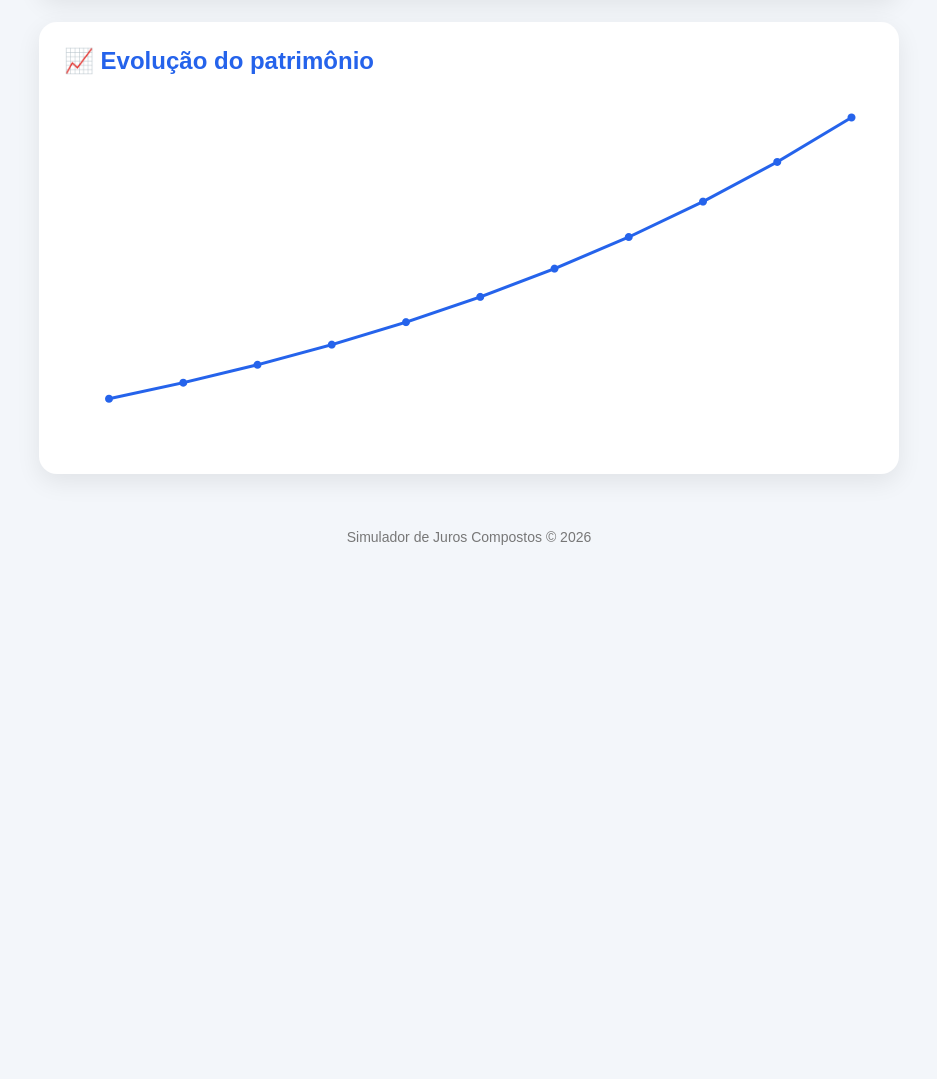
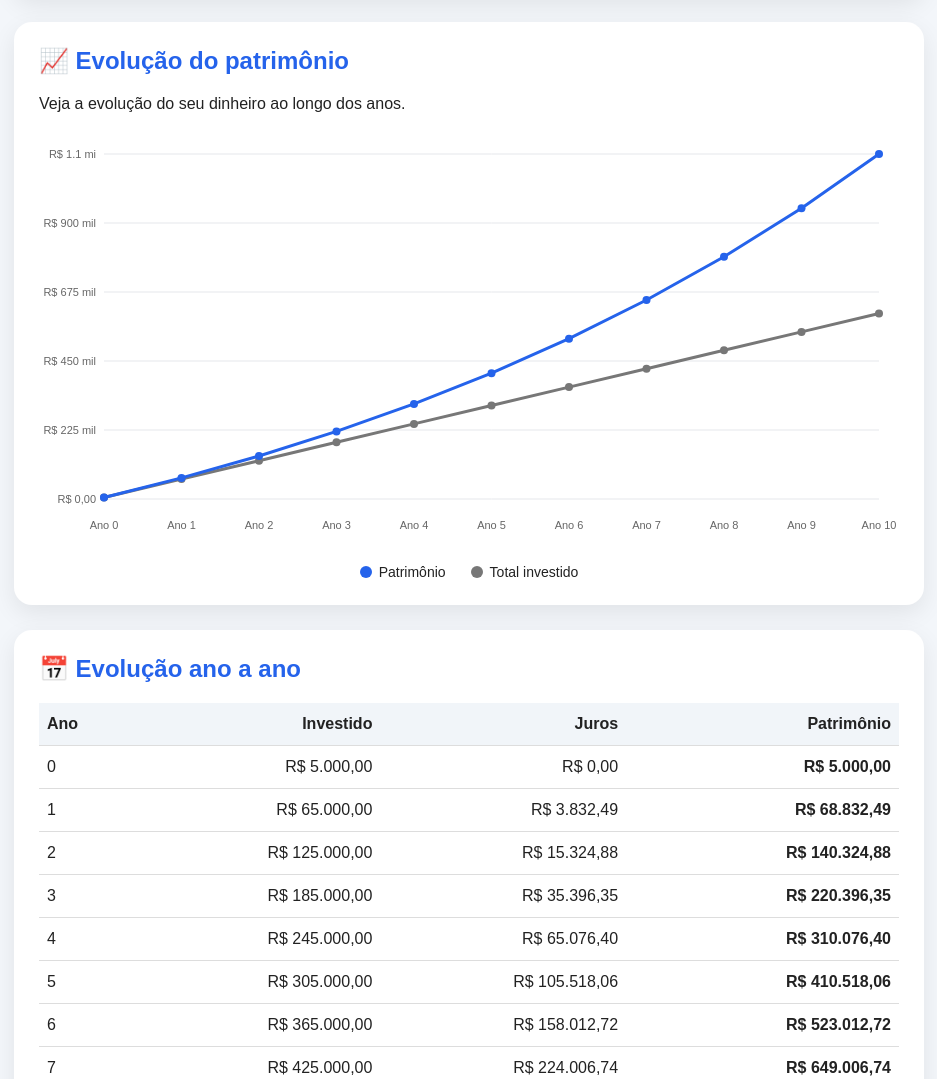
Before and after one commit to danilogutierres/Juros-compostos-, a plain HTML site: page index.html in a window 1280 px wide. Shown: the part 901-1980 px from the top of the page, without its empty margins (171-1108 px from the left). Before the commit the page ends 1471 px from the top, so only its background shows below. Drawn offline with Linux system fonts and the light colour scheme.

Commit message:
Refactor index.html for improved structure and style
Refactor HTML structure and styles for the compound interest simulator. Update input fields, results display, and add event listeners for formatting.

```diff
--- a/index.html
+++ b/index.html
@@ -33,10 +33,10 @@
 header p {
     margin-top: 10px;
     font-size: 16px;
-            opacity: 0.9;
+    opacity: .9;
 }
 .container {
-            max-width: 900px;
+    max-width: 950px;
     margin: 30px auto;
     padding: 0 20px;
 }
@@ -47,7 +47,7 @@
     margin-bottom: 25px;
     box-shadow:
     0 8px 25px
-                rgba(0,0,0,0.08);
+    rgba(0,0,0,.08);
 }
 .card h2 {
     margin-top: 0;
@@ -59,7 +59,9 @@
     margin-bottom: 6px;
     font-weight: bold;
 }
-        /* CAMPOS */
+/* =========================
+   CAMPOS
+========================= */
 .campo-moeda {
     position: relative;
 }
@@ -87,6 +89,9 @@
 input:focus {
     border-color: #2563eb;
 }
+/* =========================
+   BOTÃO
+========================= */
 button {
     width: 100%;
     margin-top: 25px;
@@ -105,12 +110,15 @@
     cursor: pointer;
 }
 button:hover {
-            opacity: 0.9;
+    opacity: .9;
 }
+/* =========================
+   RESULTADOS
+========================= */
 .resultados {
     display: grid;
     grid-template-columns:
-                repeat(3, 1fr);
+    repeat(3,1fr);
     gap: 15px;
 }
 .resultado {
@@ -129,22 +137,91 @@
     font-size: 20px;
     color: #2563eb;
 }
+/* =========================
+   GRÁFICO
+========================= */
+.grafico-container {
+    position: relative;
+    width: 100%;
+    height: 420px;
+}
 canvas {
     width: 100%;
-            max-height: 350px;
+    height: 100%;
 }
+/* LEGENDA */
+.legenda {
+    display: flex;
+    justify-content: center;
+    gap: 25px;
+    margin-top: 15px;
+    font-size: 14px;
+}
+.item-legenda {
+    display: flex;
+    align-items: center;
+    gap: 7px;
+}
+.ponto {
+    width: 12px;
+    height: 12px;
+    border-radius: 50%;
+}
+.patrimonio {
+    background: #2563eb;
+}
+.aportes {
+    background: #777;
+}
+/* =========================
+   TABELA
+========================= */
+.tabela {
+    width: 100%;
+    border-collapse: collapse;
+    margin-top: 20px;
+}
+.tabela th,
+.tabela td {
+    padding: 12px 8px;
+    border-bottom:
+    1px solid #ddd;
+    text-align: right;
+}
+.tabela th:first-child,
+.tabela td:first-child {
+    text-align: left;
+}
+.tabela th {
+    background: #f1f5f9;
+}
+.tabela tr:hover {
+    background: #f8fafc;
+}
+/* =========================
+   RODAPÉ
+========================= */
 footer {
     text-align: center;
     padding: 25px;
     color: #777;
     font-size: 14px;
 }
+/* =========================
+   CELULAR
+========================= */
 @media (max-width: 650px) {
     header h1 {
         font-size: 25px;
     }
     .resultados {
         grid-template-columns: 1fr;
+    }
+    .grafico-container {
+        height: 330px;
+    }
+    .tabela {
+        font-size: 13px;
     }
 }
 </style>
@@ -160,7 +237,9 @@
 </p>
 </header>
 <div class="container">
-    <!-- SIMULADOR -->
+<!-- =========================
+     SIMULADOR
+========================= -->
 <div class="card">
 <h2>
 📊 Faça sua simulação
@@ -174,8 +253,7 @@
 type="text"
 id="inicial"
 value="5.000,00"
-                inputmode="decimal"
-            >
+inputmode="decimal">
 </div>
 <label>
 Aporte mensal
@@ -186,8 +264,7 @@
 type="text"
 id="aporte"
 value="5.000,00"
-                inputmode="decimal"
-            >
+inputmode="decimal">
 </div>
 <label>
 Taxa de juros ao ano (%)
@@ -196,8 +273,7 @@
 type="text"
 id="taxa"
 value="12"
-            inputmode="decimal"
-        >
+inputmode="decimal">
 <label>
 Tempo (anos)
 </label>
@@ -206,12 +282,14 @@
 id="anos"
 value="10"
 min="1"
-        >
+max="100">
 <button onclick="calcular()">
 🚀 Calcular investimento
 </button>
 </div>
-    <!-- RESULTADOS -->
+<!-- =========================
+     RESULTADOS
+========================= -->
 <div class="card">
 <h2>
 💎 Resultado
@@ -243,12 +321,57 @@
 </div>
 </div>
 </div>
-    <!-- GRÁFICO -->
+<!-- =========================
+     GRÁFICO
+========================= -->
 <div class="card">
 <h2>
 📈 Evolução do patrimônio
 </h2>
+<p>
+Veja a evolução do seu dinheiro ao longo dos anos.
+</p>
+<div class="grafico-container">
 <canvas id="grafico"></canvas>
+</div>
+<div class="legenda">
+<div class="item-legenda">
+<div class="ponto patrimonio"></div>
+Patrimônio
+</div>
+<div class="item-legenda">
+<div class="ponto aportes"></div>
+Total investido
+</div>
+</div>
+</div>
+<!-- =========================
+     TABELA ANUAL
+========================= -->
+<div class="card">
+<h2>
+📅 Evolução ano a ano
+</h2>
+<table class="tabela">
+<thead>
+<tr>
+<th>
+Ano
+</th>
+<th>
+Investido
+</th>
+<th>
+Juros
+</th>
+<th>
+Patrimônio
+</th>
+</tr>
+</thead>
+<tbody id="tabela">
+</tbody>
+</table>
 </div>
 </div>
 <footer>
@@ -256,16 +379,18 @@
 </footer>
 <script>
 /* =========================
-   CONVERTER R$ PARA NÚMERO
+   CONVERTER NÚMERO
 ========================= */
 function converterNumero(valor) {
-    valor = valor
-        .replace(/\./g, "")
-        .replace(",", ".");
+    valor =
+    valor
+    .replace(/\./g,"")
+    .replace(",",".")
+    .replace(/[^\d.-]/g,"");
     return Number(valor) || 0;
 }
 /* =========================
-   FORMATO BRASILEIRO
+   DINHEIRO
 ========================= */
 function dinheiro(valor) {
     return valor.toLocaleString(
@@ -316,8 +441,8 @@ function calcular() {
         return;
     }
     /*
-       Transformamos a taxa anual
-       em uma taxa mensal equivalente.
+       Taxa anual equivalente
+       convertida para mensal.
     */
     const taxaMensal =
     Math.pow(
@@ -330,10 +455,13 @@ function calcular() {
     inicial;
     let totalInvestido =
     inicial;
-    let valores =
+    const patrimonioAnual =
     [patrimonio];
-    let labels =
-        ["Início"];
+    const investidoAnual =
+    [totalInvestido];
+    /*
+       Calcula mês a mês.
+    */
     for (
         let mes = 1;
         mes <= meses;
@@ -342,27 +470,31 @@ function calcular() {
         patrimonio =
         patrimonio *
         (1 + taxaMensal);
-        patrimonio += aporte;
+        patrimonio +=
+        aporte;
         totalInvestido +=
         aporte;
+        /*
+           Guarda o resultado
+           no final de cada ano.
+        */
         if (
-            mes % 12 === 0 ||
-            mes === meses
+            mes % 12 === 0
         ) {
-            valores.push(
+            patrimonioAnual.push(
                 patrimonio
             );
-            labels.push(
-                "Ano " +
-                Math.ceil(
-                    mes / 12
-                )
+            investidoAnual.push(
+                totalInvestido
             );
         }
     }
     const juros =
     patrimonio -
     totalInvestido;
+    /*
+       RESULTADOS
+    */
     document.getElementById(
         "totalInvestido"
     ).innerText =
@@ -381,17 +513,27 @@ function calcular() {
     dinheiro(
         patrimonio
     );
+    /*
+       GRÁFICO
+    */
     criarGrafico(
-        labels,
-        valores
+        patrimonioAnual,
+        investidoAnual
+    );
+    /*
+       TABELA
+    */
+    criarTabela(
+        patrimonioAnual,
+        investidoAnual
     );
 }
 /* =========================
    GRÁFICO
 ========================= */
 function criarGrafico(
-    labels,
-    valores
+    patrimonios,
+    investidos
 ) {
     const canvas =
     document.getElementById(
@@ -402,55 +544,154 @@ function criarGrafico(
         "2d"
     );
     const largura =
-        canvas.clientWidth * 2;
+    canvas.clientWidth;
     const altura =
-        350 * 2;
+    canvas.clientHeight;
+    const dpr =
+    window.devicePixelRatio || 1;
     canvas.width =
-        largura;
+    largura * dpr;
     canvas.height =
-        altura;
+    altura * dpr;
+    ctx.setTransform(
+        dpr,
+        0,
+        0,
+        dpr,
+        0,
+        0
+    );
     ctx.clearRect(
         0,
         0,
         largura,
         altura
     );
-    ctx.scale(2, 2);
-    const w =
-        largura / 2;
-    const h =
-        altura / 2;
-    const margem =
-        45;
+    const margemEsquerda =
+    65;
+    const margemDireita =
+    20;
+    const margemTopo =
+    25;
+    const margemBaixo =
+    50;
+    const graficoLargura =
+    largura -
+    margemEsquerda -
+    margemDireita;
+    const graficoAltura =
+    altura -
+    margemTopo -
+    margemBaixo;
     const maior =
     Math.max(
-            ...valores
+        ...patrimonios
     );
+    /*
+       Linhas horizontais
+    */
+    ctx.strokeStyle =
+    "#e5e7eb";
+    ctx.lineWidth = 1;
+    const linhas = 5;
+    for (
+        let i = 0;
+        i <= linhas;
+        i++
+    ) {
+        const y =
+        margemTopo +
+        (
+            i / linhas
+        ) *
+        graficoAltura;
+        ctx.beginPath();
+        ctx.moveTo(
+            margemEsquerda,
+            y
+        );
+        ctx.lineTo(
+            largura -
+            margemDireita,
+            y
+        );
+        ctx.stroke();
+        /*
+           Valores do eixo Y
+        */
+        const valor =
+        maior -
+        (
+            maior *
+            i /
+            linhas
+        );
+        ctx.fillStyle =
+        "#666";
+        ctx.font =
+        "11px Arial";
+        ctx.textAlign =
+        "right";
+        ctx.fillText(
+            dinheiroCurto(valor),
+            margemEsquerda - 8,
+            y + 4
+        );
+    }
+    /*
+       Eixo X
+    */
+    ctx.fillStyle =
+    "#666";
+    ctx.font =
+    "11px Arial";
+    ctx.textAlign =
+    "center";
+    patrimonios.forEach(
+        (valor,index) => {
+            const x =
+            margemEsquerda +
+            (
+                index /
+                (patrimonios.length - 1)
+            ) *
+            graficoLargura;
+            ctx.fillText(
+                "Ano " + index,
+                x,
+                altura - 20
+            );
+        }
+    );
+    /*
+       Função para desenhar linha
+    */
+    function desenharLinha(
+        valores,
+        linhaCor,
+        pontCor
+    ) {
         ctx.beginPath();
         valores.forEach(
-        (valor, index) => {
+            (valor,index) => {
                 const x =
-                margem +
+                margemEsquerda +
                 (
                     index /
                     (valores.length - 1)
                 ) *
-                (
-                    w -
-                    margem * 1.5
-                );
+                graficoLargura;
                 const y =
-                h -
-                margem -
+                margemTopo +
+                graficoAltura -
                 (
                     valor /
                     maior
                 ) *
-                (
-                    h -
-                    margem * 1.5
-                );
-            if (index === 0) {
+                graficoAltura;
+                if (
+                    index === 0
+                ) {
                     ctx.moveTo(
                         x,
                         y
@@ -464,33 +705,30 @@ function criarGrafico(
             }
         );
         ctx.strokeStyle =
-        "#2563eb";
+        linhaCor;
         ctx.lineWidth =
         3;
         ctx.stroke();
+        /*
+           Pontos
+        */
         valores.forEach(
-        (valor, index) => {
+            (valor,index) => {
                 const x =
-                margem +
+                margemEsquerda +
                 (
                     index /
                     (valores.length - 1)
                 ) *
-                (
-                    w -
-                    margem * 1.5
-                );
+                graficoLargura;
                 const y =
-                h -
-                margem -
+                margemTopo +
+                graficoAltura -
                 (
                     valor /
                     maior
                 ) *
-                (
-                    h -
-                    margem * 1.5
-                );
+                graficoAltura;
                 ctx.beginPath();
                 ctx.arc(
                     x,
@@ -500,13 +738,110 @@ function criarGrafico(
                     Math.PI * 2
                 );
                 ctx.fillStyle =
-                "#2563eb";
+                pontCor;
                 ctx.fill();
             }
         );
     }
+    /*
+       Linha dos aportes
+    */
+    desenharLinha(
+        investidos,
+        "#777",
+        "#777"
+    );
+    /*
+       Linha do patrimônio
+    */
+    desenharLinha(
+        patrimonios,
+        "#2563eb",
+        "#2563eb"
+    );
+}
 /* =========================
-   FORMATA OS CAMPOS
+   VALORES CURTOS
+========================= */
+function dinheiroCurto(
+    valor
+) {
+    if (
+        valor >= 1000000
+    ) {
+        return (
+            "R$ " +
+            (
+                valor /
+                1000000
+            ).toFixed(1) +
+            " mi"
+        );
+    }
+    if (
+        valor >= 1000
+    ) {
+        return (
+            "R$ " +
+            (
+                valor /
+                1000
+            ).toFixed(0) +
+            " mil"
+        );
+    }
+    return dinheiro(
+        valor
+    );
+}
+/* =========================
+   TABELA
+========================= */
+function criarTabela(
+    patrimonios,
+    investidos
+) {
+    const tabela =
+    document.getElementById(
+        "tabela"
+    );
+    tabela.innerHTML =
+    "";
+    patrimonios.forEach(
+        (patrimonio,index) => {
+            const investido =
+            investidos[index];
+            const juros =
+            patrimonio -
+            investido;
+            const linha =
+            document.createElement(
+                "tr"
+            );
+            linha.innerHTML = `
+                <td>
+                    ${index}
+                </td>
+                <td>
+                    ${dinheiro(investido)}
+                </td>
+                <td>
+                    ${dinheiro(juros)}
+                </td>
+                <td>
+                    <strong>
+                        ${dinheiro(patrimonio)}
+                    </strong>
+                </td>
+            `;
+            tabela.appendChild(
+                linha
+            );
+        }
+    );
+}
+/* =========================
+   FORMATA CAMPOS
 ========================= */
 document
 .getElementById("inicial")
@@ -546,7 +881,9 @@ document
         );
     }
 );
-/* Inicia automaticamente */
+/* =========================
+   INICIAR
+========================= */
 calcular();
 </script>
 </body>
```
Lines whose indentation alone changed are shown as unchanged.
